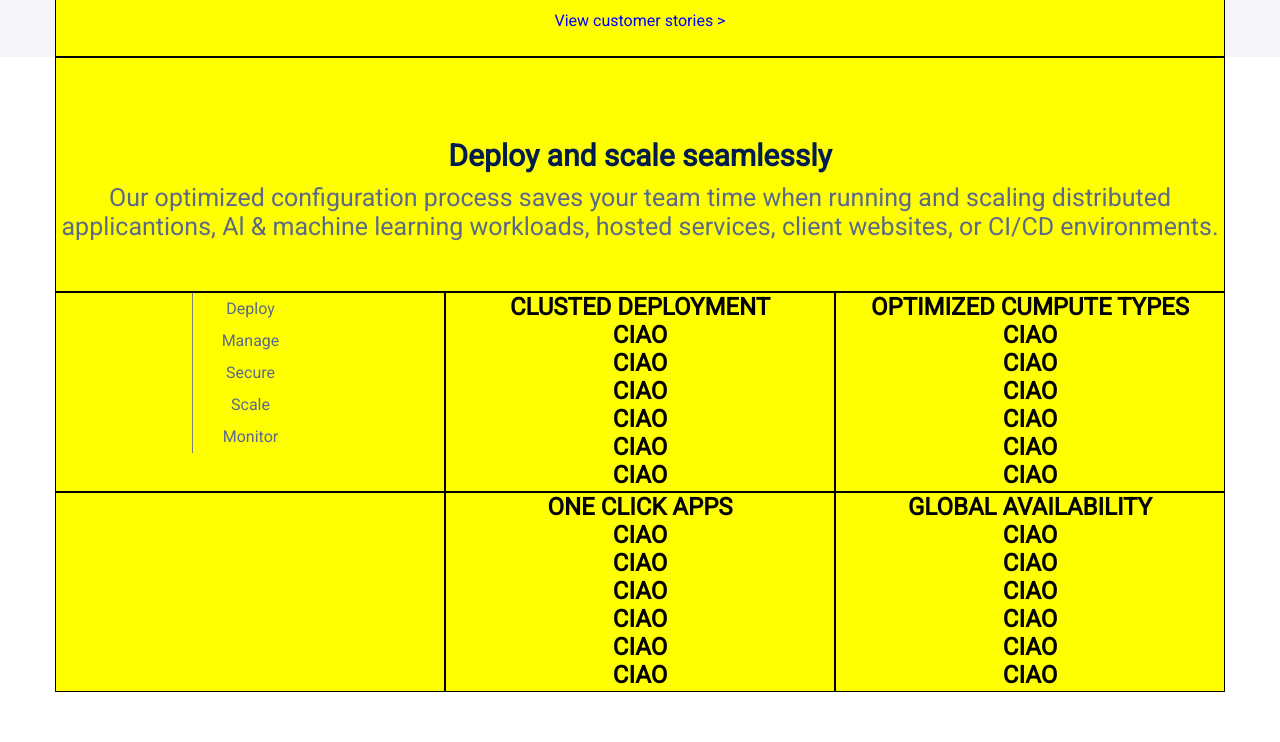
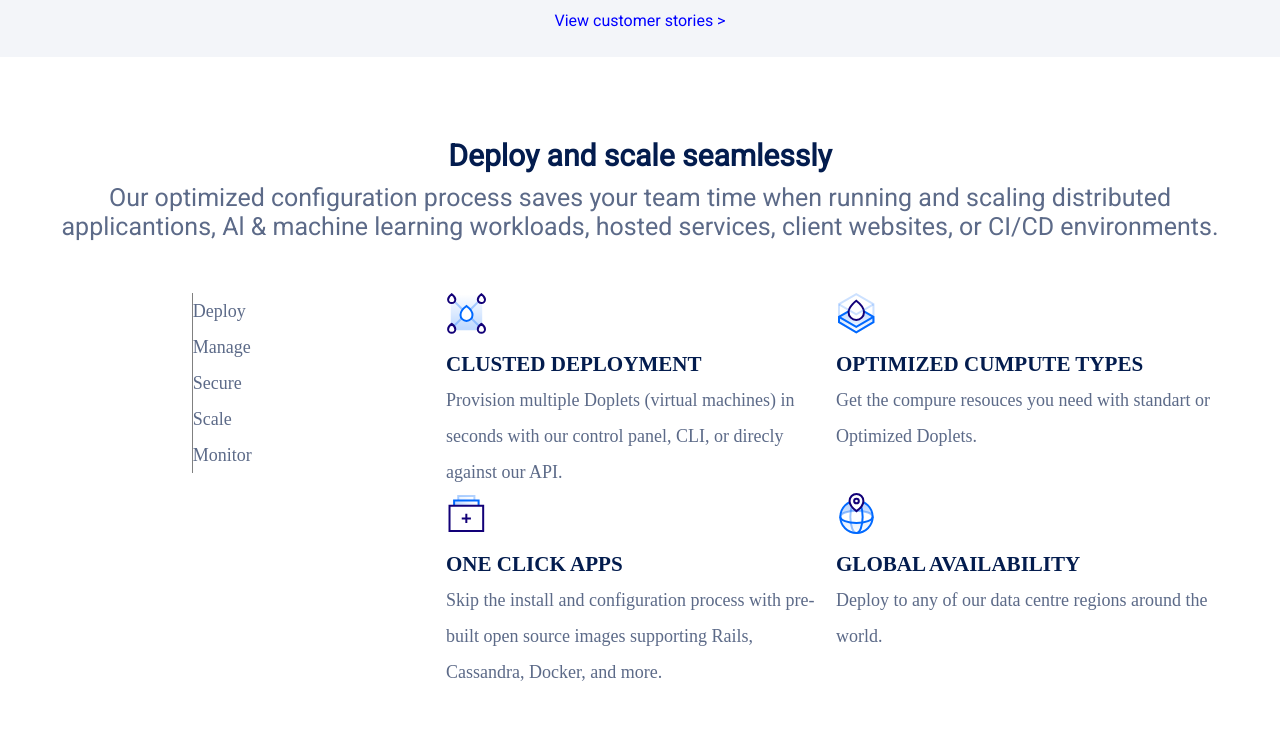
Before and after one commit to Danny-Brogno/html-css-digitalocean, a plain HTML site: page index.html in a window 1280 px wide. Shown: the part 753-1495 px from the top of the page. Drawn offline with Linux system fonts and the light colour scheme.

Commit message:
Deploy section done

```diff
--- a/css/style.css
+++ b/css/style.css
@@ -2,9 +2,9 @@
 
 [class*="col-"] {
   border: 1px solid transparent;
-  background-color: yellow;
+  /* background-color: yellow;
   min-height: 70px;
-  border: 1px solid black;
+  border: 1px solid black; */
 }
 
 /* THIS MAKES ALL THE BULLETS GO AWAY */
@@ -242,26 +242,22 @@ margin-right: 0;
 /* --------"DEPLOY AND SCALE" SECTION*---------------/
 
 /* debug */
-.db-deploy {
-  min-height: 200px;
+
+.db-pad-bottom {
+padding-bottom: 50px;
 }
 
-.db-deploy1 {
+.db-deploy-style {
   text-align: center;
   font-family: 'Roboto', sans-serif;
   padding-bottom: 50px;
 }
 
-.db-deploy1 > h2 {
-  color: #031c4e;
-  font-size: 30px;
-  padding-top: 80px;
-}
-
-.db-deploy1 > p {
-  color: #5c6a88;
-  font-size: 25px;
-  padding-top: 10px;
+.db-deploy {
+  position: relative;/* ONE OF ITS SONS IS IN POSITION ABSOLUTE IN MEDIA QUERY XS (db-weird-stuff)*/
+  min-height: 200px;
+  line-height: 200%;
+  font-size: 18px;
 }
 
 .db-weird-stuff {
@@ -272,27 +268,31 @@ margin-right: 0;
   color: #5c6a88;
 }
 
+.db-deploy-style > h2 {
+  color: #031c4e;
+  font-size: 30px;
+  padding-top: 80px;
+}
+
+.db-deploy-style > p {
+  color: #5c6a88;
+  font-size: 25px;
+  padding-top: 10px;
+}
+
+.db-colortext1 {
+  color: #031c4e;
+}
+
+.db-colortext2 {
+  color: #5c6a88;
+}
+
+
 /* --------------------MEDIA QUERY-------------------------------------- */
 
 @media all and (max-width: 767px) {
-
   /* HEADER RULES */
-  .head2 {
-    display: none;
-  }
-  .head3 {
-    display: none;
-  }
-
-  /* "DEPLOY" SECTION RULES */
-
-  .db-invisible {
-    display: none;
-  }
-}
-
-@media all and (min-width: 768px) and (max-width: 991px) {
-
   .head2 {
     display: none;
   }
@@ -300,10 +300,43 @@ margin-right: 0;
   .head3 {
     display: none;
   }
+
+  /* "DEPLOY" SECTION RULES */
+  .db-invisible {
+    display: none;
+  }
+
+  .db-weird-stuff {
+    position: absolute;
+    left: 2px;
+  }
 }
 
+
+/*----------------MD-----------------*/
+
+
+@media all and (min-width: 768px) and (max-width: 991px) {
+  /* HEADER */
+  .head2 {
+    display: none;
+  }
+
+  .head3 {
+    display: none;
+  }
+
+/* THESE TWO COLS IN MD THEY BOTH WENT BOTTOM LEFT. NOW AT LEAST THEY GO BOTTOM RIGHT */
+/* DEPLOY SECTION */
+  .db-moved-right {
+    float: right;
+  }
+}
+
+/* -------------------LG---------------------- */
+
 @media all and (min-width: 992px) {
-
+  /* HEADER */
   #db-hamburger {
     display: none;
   }
--- a/index.html
+++ b/index.html
@@ -179,9 +179,9 @@
 
     <section>
       <div class="container">
-        <div class="row db-deploy1">
+        <div class="row db-pad-bottom">
 
-          <div class="col-lg-12 col-md-12 col-xs-12 db-deploy1">
+          <div class="col-lg-12 col-md-12 col-xs-12 db-deploy-style">
             <h2>Deploy and scale seamlessly</h2>
             <p>Our optimized configuration process saves your team time when running and scaling distributed applicantions, Al & machine learning workloads, hosted services, client websites, or CI/CD environments.</p>
           </div>
@@ -201,23 +201,15 @@
           </div>
 
           <div class="col-lg-4 col-md-4 col-xs-12 db-deploy">
-            <h1>CLUSTED DEPLOYMENT</h1>
-            <h1>CIAO</h1>
-            <h1>CIAO</h1>
-            <h1>CIAO</h1>
-            <h1>CIAO</h1>
-            <h1>CIAO</h1>
-            <h1>CIAO</h1>
+            <img src="img/cluster-deploy.svg" alt="cluster">
+            <h3 class="db-colortext1">CLUSTED DEPLOYMENT</h3>
+            <p class="db-colortext2">Provision multiple Doplets (virtual machines) in seconds with our control panel, CLI, or direcly against our API.</p>
           </div>
 
           <div class="col-lg-4 col-md-4 col-xs-12 db-deploy">
-            <h1>OPTIMIZED CUMPUTE TYPES</h1>
-            <h1>CIAO</h1>
-            <h1>CIAO</h1>
-            <h1>CIAO</h1>
-            <h1>CIAO</h1>
-            <h1>CIAO</h1>
-            <h1>CIAO</h1>
+            <img src="img/optimized-compute.svg" alt="optimized">
+            <h3 class="db-colortext1">OPTIMIZED CUMPUTE TYPES</h3>
+            <p class="db-colortext2">Get the compure resouces you need with standart or Optimized Doplets.</p>
           </div>
 
           <!-- THIS IS THE EMPTY COLUMN THAT BECOMES INVISIBLE IN XS -->
@@ -225,27 +217,21 @@
           <div class="col-lg-4 col-md-4 col-xs-12 db-deploy db-invisible">
           </div>
 
-          <div class="col-lg-4 col-md-4 col-xs-12 db-deploy">
-            <h1>ONE CLICK APPS</h1>
-            <h1>CIAO</h1>
-            <h1>CIAO</h1>
-            <h1>CIAO</h1>
-            <h1>CIAO</h1>
-            <h1>CIAO</h1>
-            <h1>CIAO</h1>
+          <!-- addition of an extra class (db moved right) to move just these 2 to the right -->
+
+          <div class="col-lg-4 col-md-4 col-xs-12 db-deploy db-moved-right">
+            <img src="img/one-click.svg" alt="one-click">
+            <h3 class="db-colortext1">ONE CLICK APPS</h3>
+            <p class="db-colortext2">Skip the install and configuration process with pre-built open source images supporting Rails, Cassandra, Docker, and more.</p>
           </div>
 
-          <div class="col-lg-4 col-md-4 col-xs-12 db-deploy">
-            <h1>GLOBAL AVAILABILITY</h1>
-            <h1>CIAO</h1>
-            <h1>CIAO</h1>
-            <h1>CIAO</h1>
-            <h1>CIAO</h1>
-            <h1>CIAO</h1>
-            <h1>CIAO</h1>
+          <!-- addition of an extra class (db moved right). See above for details -->
+
+          <div class="col-lg-4 col-md-4 col-xs-12 db-deploy db-moved-right">
+            <img src="img/global.svg" alt="availability">
+            <h3 class="db-colortext1">GLOBAL AVAILABILITY</h3>
+            <p class="db-colortext2">Deploy to any of our data centre regions around the world.</p>
           </div>
-
-
 
         </div><!-- ROW ENDS HERE -->
       </div><!-- CONTAINER ENDS HERE -->
```
